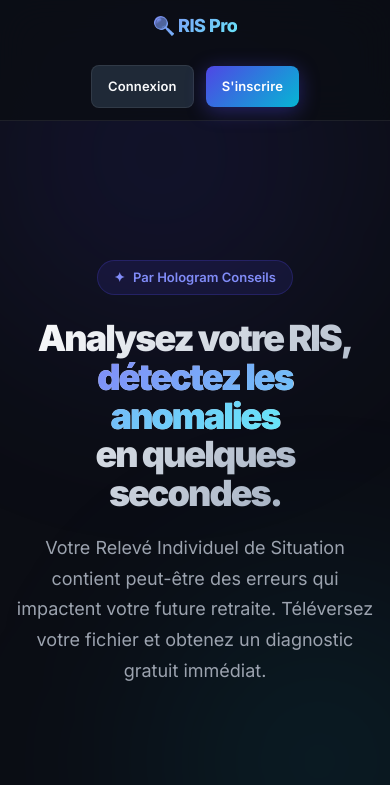
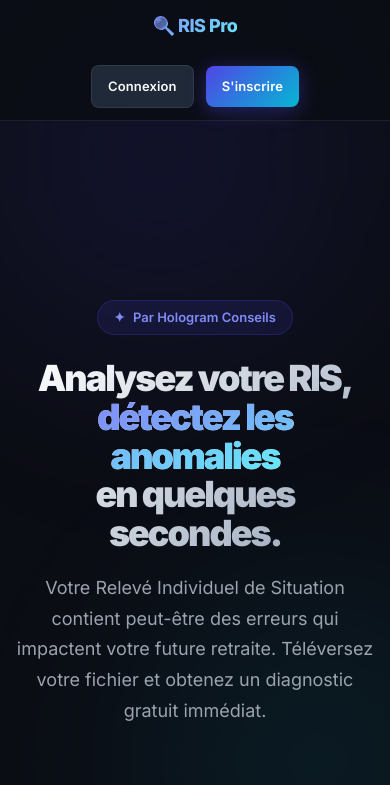
Before and after one commit to hologramconseils/ris-pro, a React (Vite) app in the folder frontend/: page / in a window 390 px wide. Shown: the top 785 px of the page. Built offline with nearby package versions, Linux system fonts and the light colour scheme; no server answers.

Commit message:
UI: Final mobile padding adjustment (220px) for Admin title

```diff
--- a/frontend/src/index.css
+++ b/frontend/src/index.css
@@ -423,7 +423,7 @@ input, textarea { font-family: inherit; }
   .btn-nav { width: 110px; height: 36px; font-size: 12px; }
   .navbar-brand { font-size: 18px; margin: 0; }
 
-  .page { padding-top: 180px; } /* More padding needed because navbar grew height */
+  .page { padding-top: 220px; } /* Increased to ensure even wrapped navbars are cleared */
   .user-name-mobile { max-width: 80px; overflow: hidden; text-overflow: ellipsis; white-space: nowrap; }
 }
 
```
